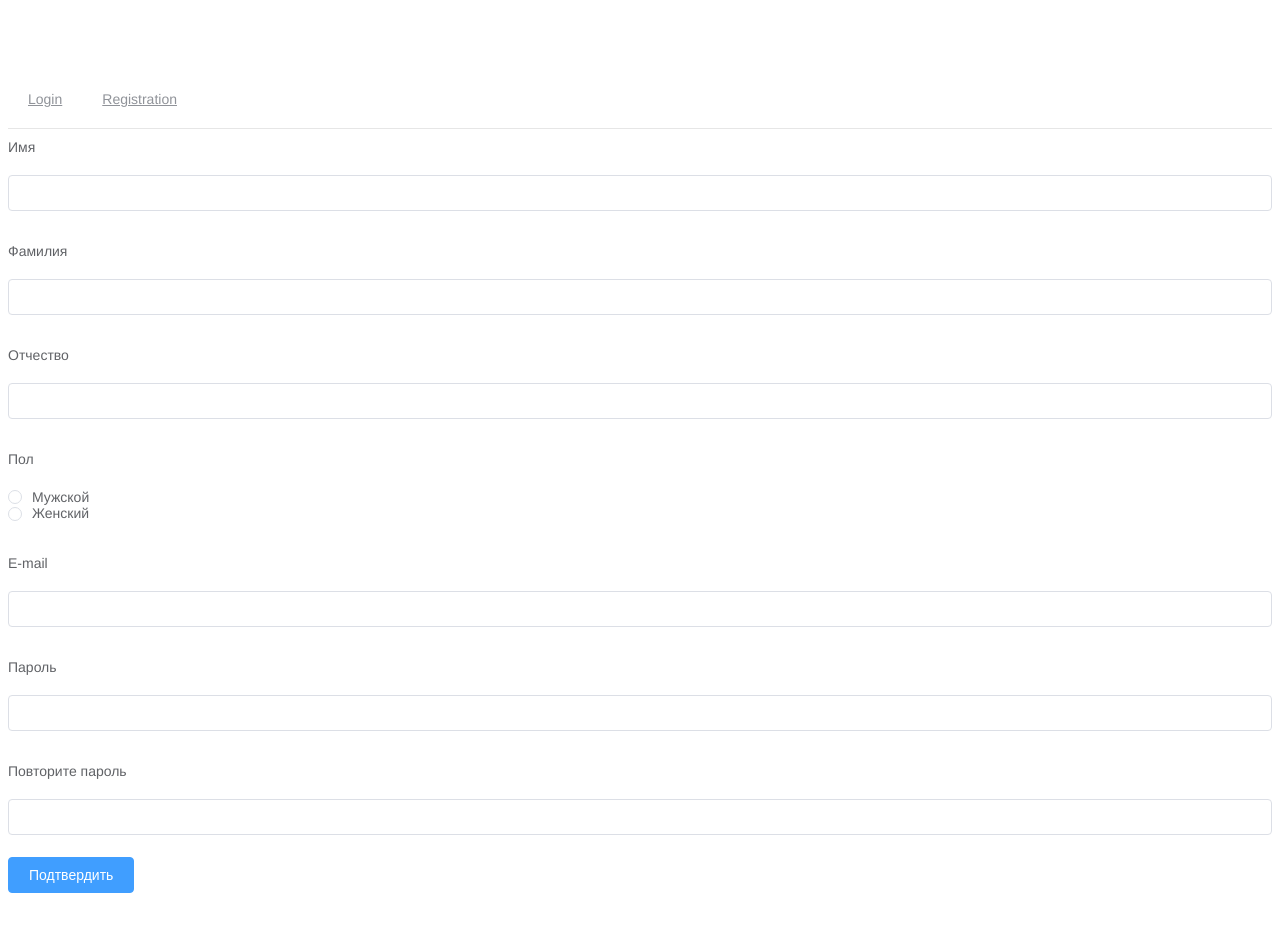
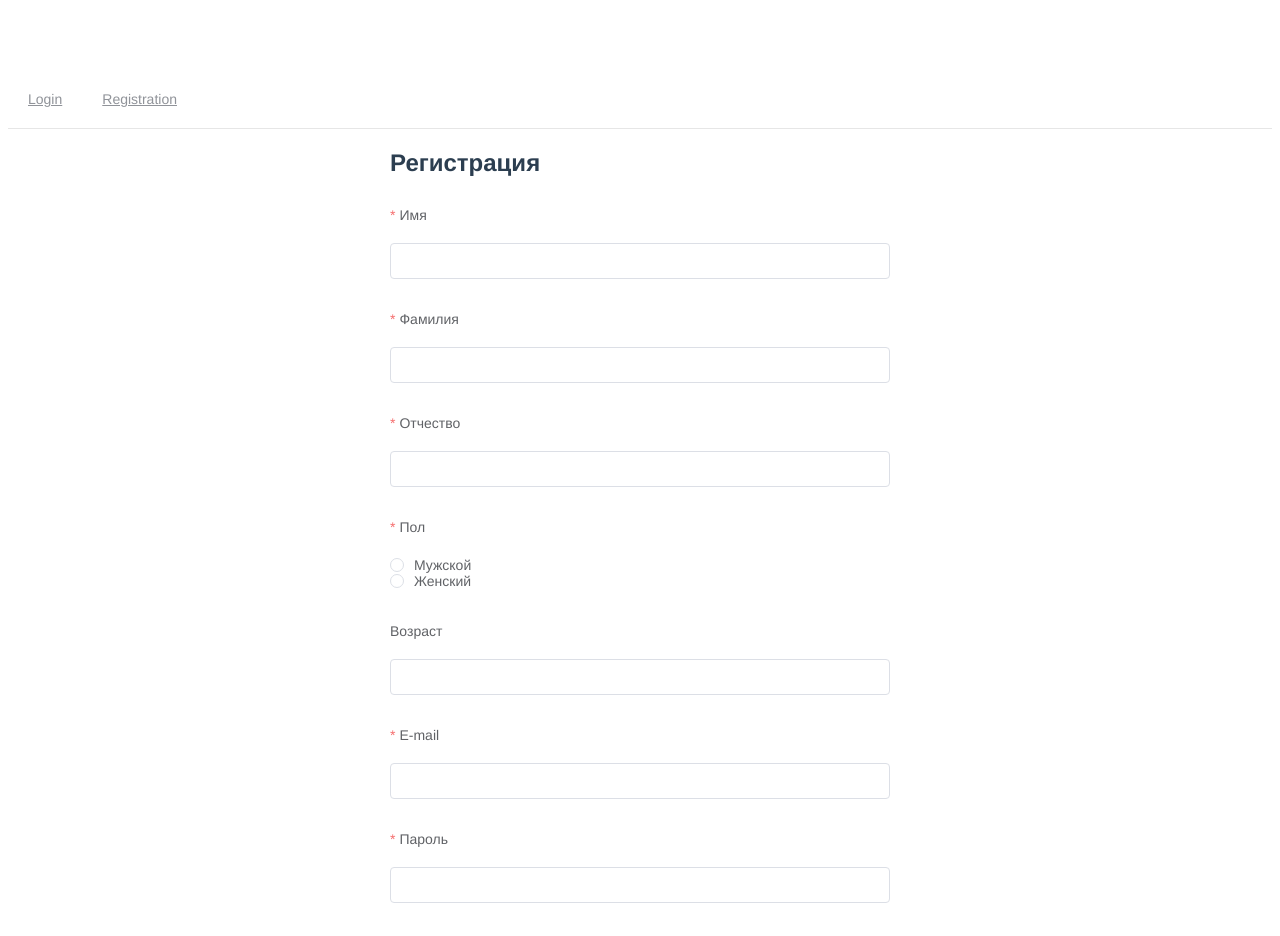
Before and after one commit to katseliv/healthcare-frontend, a Vue app: page / in a window 1280 px wide. Shown: the top 936 px of the page. Before the commit the page ends 915 px from the top, so only its background shows below. Built offline with nearby package versions, Linux system fonts and the light colour scheme.

Commit message:
PatientRegForm inputs become required. Age input added

```diff
--- a/src/views/PatientRegistration.vue
+++ b/src/views/PatientRegistration.vue
@@ -1,35 +1,46 @@
 <template>
   <el-form
-    ref="form"
-    :model="form"
+    ref="patientRegistration"
+    :model="patientRegistration"
     label-width="120px"
     label-position="top"
     size="medium"
+    class="form"
   >
-    <el-form-item label="Имя">
-      <el-input v-model="form.name"></el-input>
+    <h2>Регистрация</h2>
+    <el-form-item label="Имя" required>
+      <el-input v-model="patientRegistration.name"></el-input>
     </el-form-item>
-    <el-form-item label="Фамилия">
-      <el-input v-model="form.surname"></el-input>
+    <el-form-item label="Фамилия" required>
+      <el-input v-model="patientRegistration.surname"></el-input>
     </el-form-item>
-    <el-form-item label="Отчество">
-      <el-input v-model="form.parentName"></el-input>
+    <el-form-item label="Отчество" required>
+      <el-input v-model="patientRegistration.parentName"></el-input>
     </el-form-item>
-    <el-form-item label="Пол">
-      <el-radio-group v-model="form.sex">
+    <el-form-item label="Пол" required>
+      <el-radio-group v-model="patientRegistration.sex">
         <el-radio model-value="male" label="Мужской"></el-radio>
         <br />
         <el-radio model-value="female" label="Женский"></el-radio>
       </el-radio-group>
     </el-form-item>
-    <el-form-item label="E-mail">
-      <el-input v-model="form.eMail"></el-input>
+    <el-form-item label="Возраст">
+      <el-input type="number" v-model="patientRegistration.age"></el-input>
     </el-form-item>
-    <el-form-item label="Пароль">
-      <el-input v-model="form.password"></el-input>
+    <el-form-item label="E-mail" required>
+      <el-input type="email" v-model="patientRegistration.eMail"></el-input>
     </el-form-item>
-    <el-form-item label="Повторите пароль">
-      <el-input v-model="form.passwordConfirmation"></el-input>
+    <el-form-item label="Пароль" required>
+      <el-input
+        type="password"
+        v-model="patientRegistration.password"
+      ></el-input>
+    </el-form-item>
+    <el-form-item label="Повторите пароль" required>
+      <el-input
+        type="password"
+        v-model="patientRegistration.passwordConfirmation"
+      ></el-input>
     </el-form-item>
     <el-form-item>
       <el-button type="primary" @click="onSubmit">Подтвердить</el-button>
@@ -41,12 +52,13 @@
 export default {
   data() {
     return {
-      form: {
+      patientRegistration: {
         name: "",
         surname: "",
         parentName: "",
         sex: "",
         eMail: "",
+        age: "",
         password: "",
         passwordСonfirmation: "",
       },
@@ -54,11 +66,21 @@ export default {
   },
   methods: {
     onSubmit() {
-      console.log("submit!");
+      console.log(this.patientRegistration);
     },
   },
 };
 </script>
 
-<style scoped>
+<style lang="css" scoped>
+.form {
+  max-width: 500px;
+  margin: 0 auto;
+  padding: 0 50px;
+}
+@media (max-width: 576px) {
+  .form {
+    padding: 0 10px;
+  }
+}
 </style>
```
